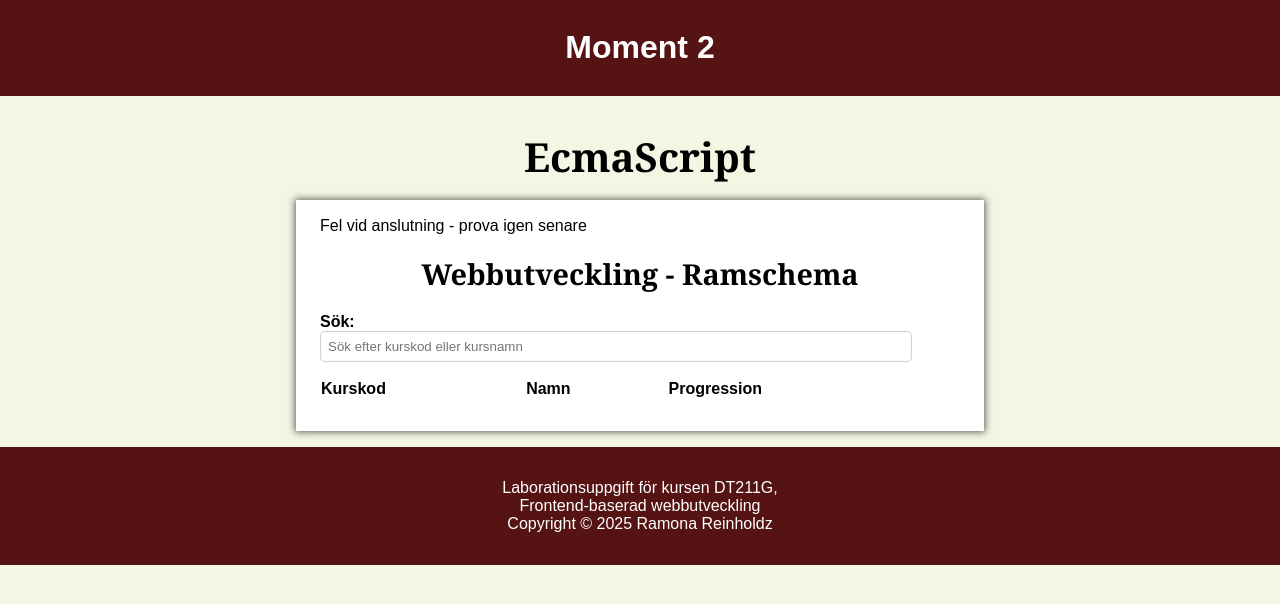
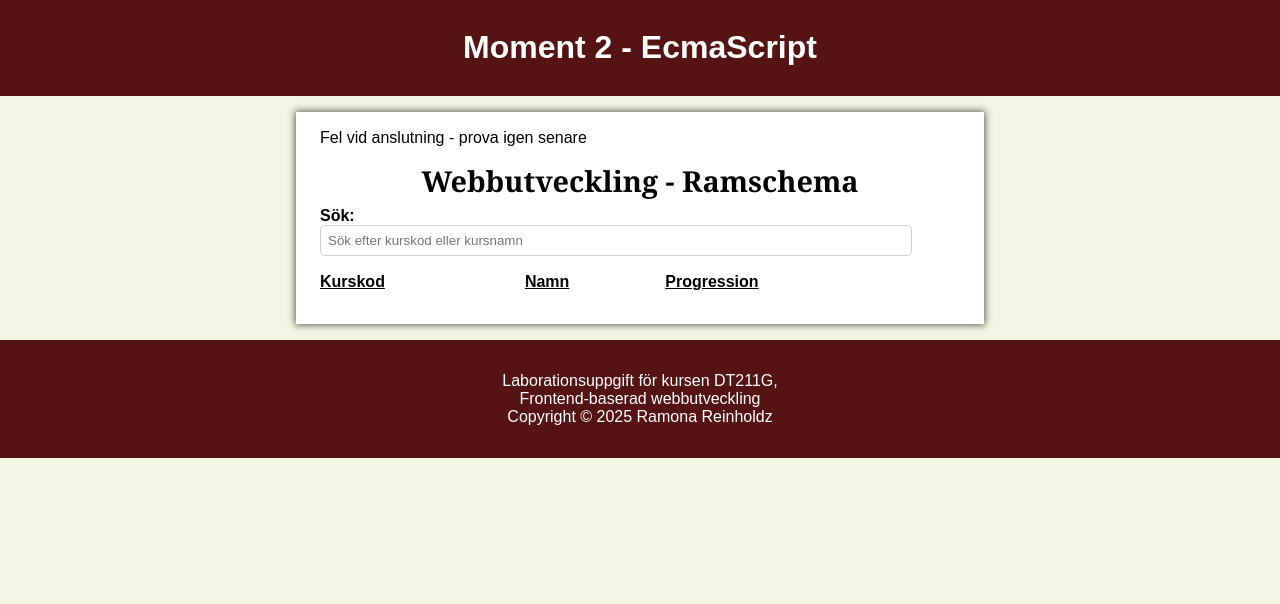
Before and after one commit to rare2400/moment-2, a website built with Parcel: page src/index.html in a window 1280 px wide. Built offline with nearby package versions, Linux system fonts and the light colour scheme; no server answers.

Commit message:
små utseende-ändringar

```diff
--- a/src/CSS/style.css
+++ b/src/CSS/style.css
@@ -30,15 +30,10 @@ h1 a:hover {
     background-color: black;
 }
 
-h2,
-h3 {
+h2 {
     font-family: Georgia, 'Times New Roman', Times, serif;
     text-align: center;
-    font-size: 1.8rem;
-}
-
-th:hover {
-    cursor: pointer;
+    font-size: 1.5rem;
 }
 
 /* index-page */
@@ -46,7 +41,7 @@ th:hover {
     line-height: 1.2rem;
     background-color: white;
     padding: 1rem 1.5rem 2rem;
-    margin: 0 auto 1rem;
+    margin: 1rem auto;
     box-shadow: 0px 0px 7px 1px rgba(0, 0, 0, 0.635);
 }
 
@@ -71,9 +66,23 @@ table {
     text-align: left;
 }
 
+th {
+    text-decoration: underline;
+    padding-right: 0.5rem;
+}
+
+th:hover {
+    cursor: pointer;
+}
+
 td {
     padding: 0.5rem 0;
     border-bottom: 1px solid rgba(85, 19, 19, 0.255);
+}
+
+#progr {
+    text-align: center;
+    padding: 0;
 }
 
 
@@ -82,7 +91,7 @@ td {
 
     /* general settings */
     h2 {
-        font-size: 2.5rem;
+        font-size: 1.8rem;
         margin-bottom: 1rem;
     }
 
@@ -91,5 +100,7 @@ td {
         max-width: 40rem;
     }
 
-
+    th {
+        padding: 0;
+    }
 }
--- a/src/index.html
+++ b/src/index.html
@@ -13,13 +13,12 @@
 <body>
     <div class="container">
         <header>
-            <h1><a href="index.html">Moment 2</a></h1>
+            <h1><a href="index.html">Moment 2 - EcmaScript</a></h1>
         </header>
         <main class="content">
-            <h2>EcmaScript</h2>
             <section class="text-box">
                 <div id="error"></div>
-                <h3>Webbutveckling - Ramschema</h3>
+                <h2>Webbutveckling - Ramschema</h2>
                 <p>Sök:
                     <input type="text" id="search" placeholder="Sök efter kurskod eller kursnamn">
                 </p>
```
